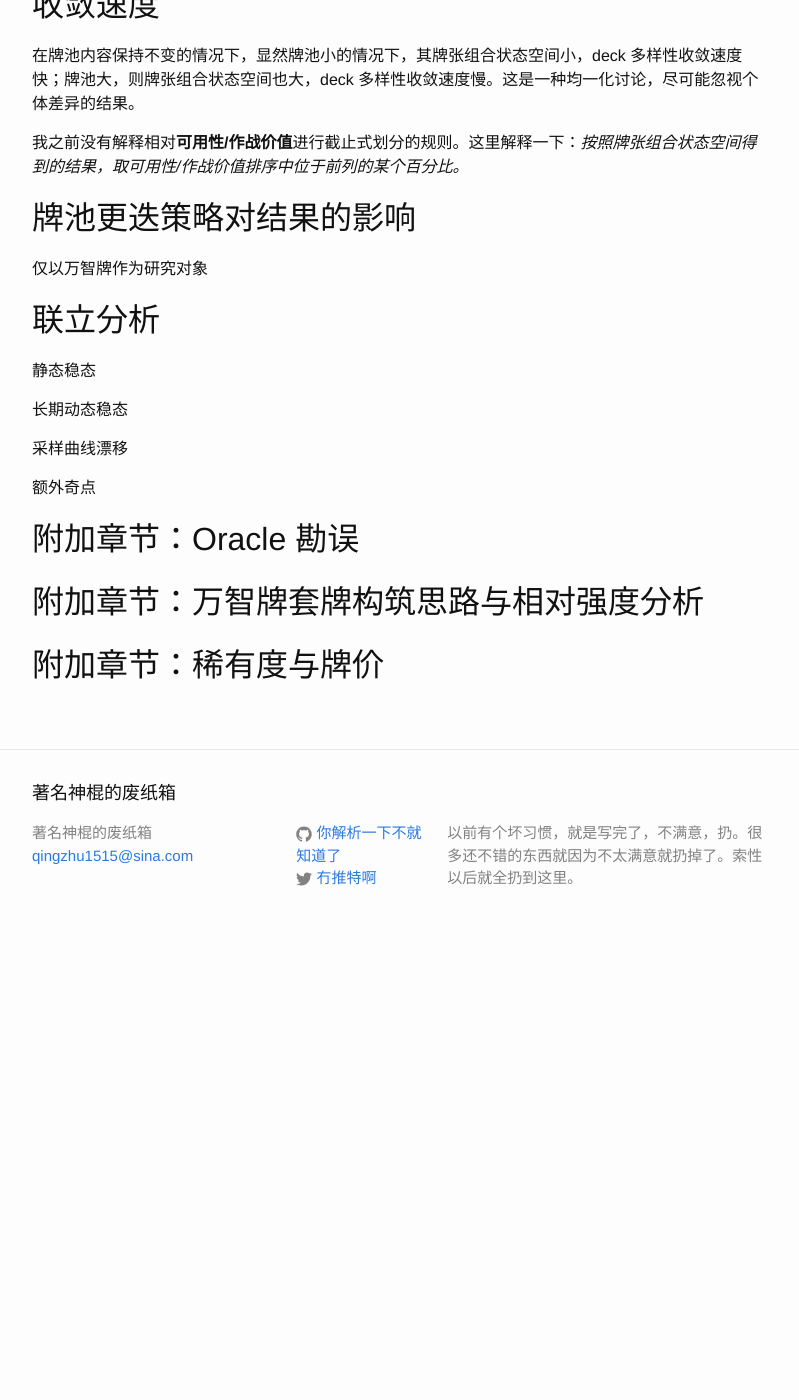
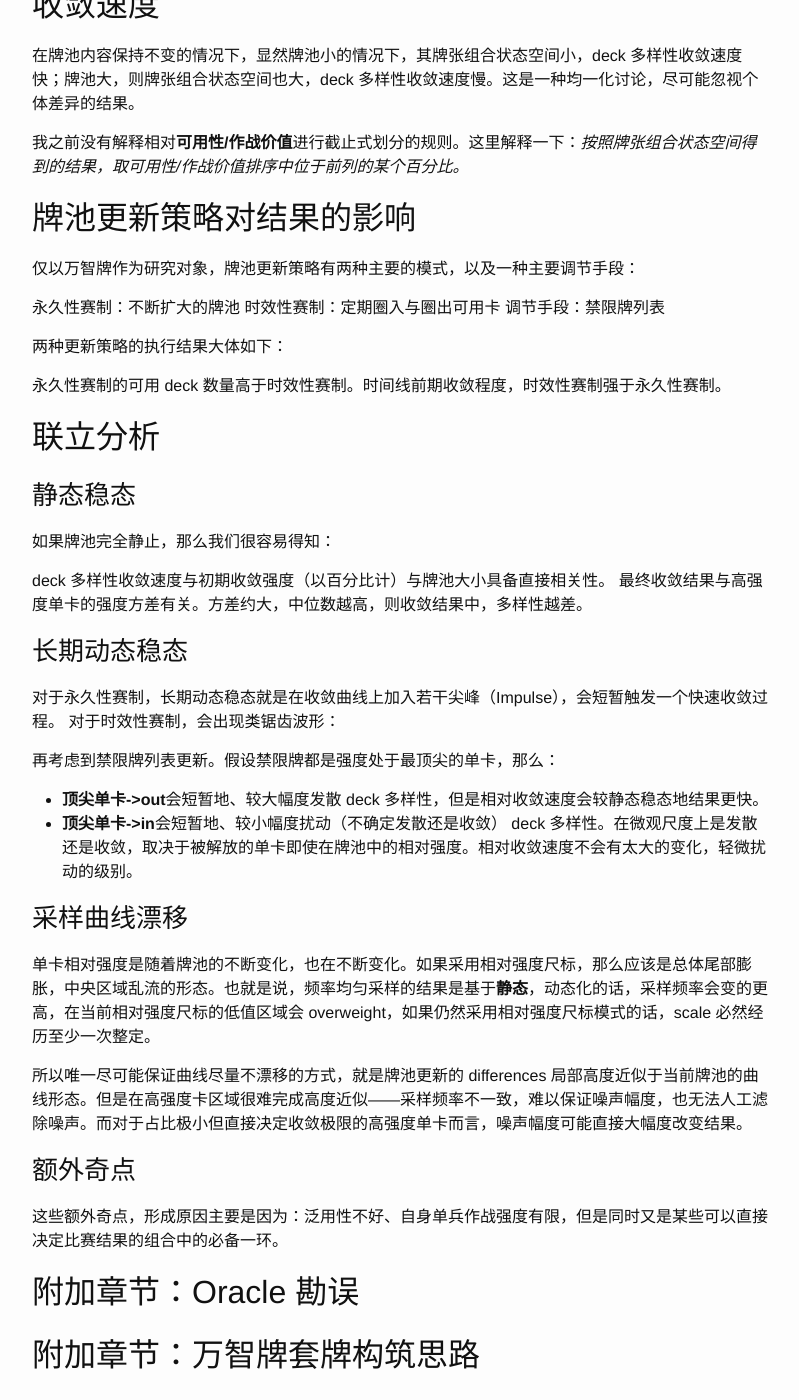
Before and after one commit to fstopgun/fstopgun, a Jekyll site: the page built from _posts/2016-11-22-welcome-to-jekyll副本.markdown, in a window 1280 px wide and 1400 px high, scrolled down 1086 px. Shown: the whole window, without its empty margins (238-1037 px from the left). Built offline with Jekyll 4.4.1, drawn with Linux system fonts in a browser that asks for light colours; before the commit the page ends 2036 px from its top, so only the background shows below that.

Commit message:
update deck

```diff
--- a/_posts/2016-11-22-welcome-to-jekyll副本.markdown
+++ b/_posts/2016-11-22-welcome-to-jekyll副本.markdown
@@ -40,22 +40,50 @@ categories: jekyll update
 
 我之前没有解释相对**可用性/作战价值**进行截止式划分的规则。这里解释一下：*按照牌张组合状态空间得到的结果，取可用性/作战价值排序中位于前列的某个百分比。*
 
-## 牌池更迭策略对结果的影响
+## 牌池更新策略对结果的影响
 
-仅以万智牌作为研究对象
+仅以万智牌作为研究对象，牌池更新策略有两种主要的模式，以及一种主要调节手段：
+
+永久性赛制：不断扩大的牌池
+时效性赛制：定期圈入与圈出可用卡
+调节手段：禁限牌列表
+
+两种更新策略的执行结果大体如下：
+
+
+
+永久性赛制的可用 deck 数量高于时效性赛制。时间线前期收敛程度，时效性赛制强于永久性赛制。
 
 ## 联立分析
 
-静态稳态
+### 静态稳态
 
-长期动态稳态
+如果牌池完全静止，那么我们很容易得知：
 
-采样曲线漂移
+deck 多样性收敛速度与初期收敛强度（以百分比计）与牌池大小具备直接相关性。
+最终收敛结果与高强度单卡的强度方差有关。方差约大，中位数越高，则收敛结果中，多样性越差。
 
-额外奇点
+### 长期动态稳态
+
+对于永久性赛制，长期动态稳态就是在收敛曲线上加入若干尖峰（Impulse），会短暂触发一个快速收敛过程。
+对于时效性赛制，会出现类锯齿波形：
+
+再考虑到禁限牌列表更新。假设禁限牌都是强度处于最顶尖的单卡，那么：
+- **顶尖单卡->out**会短暂地、较大幅度发散 deck 多样性，但是相对收敛速度会较静态稳态地结果更快。
+- **顶尖单卡->in**会短暂地、较小幅度扰动（不确定发散还是收敛） deck 多样性。在微观尺度上是发散还是收敛，取决于被解放的单卡即使在牌池中的相对强度。相对收敛速度不会有太大的变化，轻微扰动的级别。
+
+### 采样曲线漂移
+
+单卡相对强度是随着牌池的不断变化，也在不断变化。如果采用相对强度尺标，那么应该是总体尾部膨胀，中央区域乱流的形态。也就是说，频率均匀采样的结果是基于**静态**，动态化的话，采样频率会变的更高，在当前相对强度尺标的低值区域会 overweight，如果仍然采用相对强度尺标模式的话，scale 必然经历至少一次整定。
+
+所以唯一尽可能保证曲线尽量不漂移的方式，就是牌池更新的 differences 局部高度近似于当前牌池的曲线形态。但是在高强度卡区域很难完成高度近似——采样频率不一致，难以保证噪声幅度，也无法人工滤除噪声。而对于占比极小但直接决定收敛极限的高强度单卡而言，噪声幅度可能直接大幅度改变结果。
+
+### 额外奇点
+
+这些额外奇点，形成原因主要是因为：泛用性不好、自身单兵作战强度有限，但是同时又是某些可以直接决定比赛结果的组合中的必备一环。
 
 ## 附加章节：Oracle 勘误
 
-## 附加章节：万智牌套牌构筑思路与相对强度分析
+## 附加章节：万智牌套牌构筑思路
 
-## 附加章节：稀有度与牌价
+## 附加章节：万智牌稀有度与牌价
```
Also changed, not shown: _posts/2016-11-24-卡牌游戏deck多样性问题.markdown (renamed from _posts/2016-11-22-welcome-to-jekyll.markdown).
